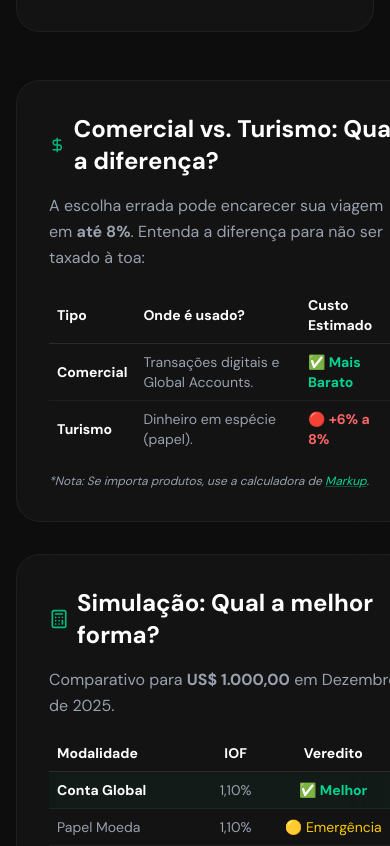
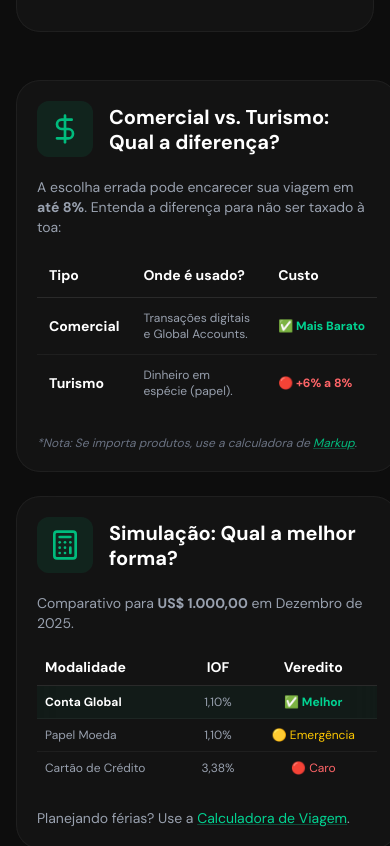
Before and after one commit to lucasgomesc1993/Site-App-Financeiro, a React (Vite) app: page /calculadoras/conversor-moedas in a window 390 px wide. Shown: the part 5001-5847 px from the top of the page. Built offline with nearby package versions, Linux system fonts and the light colour scheme.

Commit message:
fix(ui): improve table responsiveness and icon sizing on mobile

```diff
--- a/components/tools/CurrencyConverterPage.tsx
+++ b/components/tools/CurrencyConverterPage.tsx
@@ -457,78 +457,86 @@ export function CurrencyConverterPage() {
                 </div>
 
                 {/* Comercial vs Turismo & Simulação */}
-                <div className="grid md:grid-cols-2 gap-8 mb-12">
-                    <div className="bg-[#1a1a1a]/50 backdrop-blur-xl border border-white/5 rounded-3xl p-8 animate-in fade-in slide-in-from-bottom-4 duration-700">
-                        <h2 className="text-2xl font-bold text-white mb-4 flex items-center gap-2">
-                            <DollarSign className="w-6 h-6 text-emerald-500" />
+                <div className="grid md:grid-cols-2 gap-6 md:gap-8 mb-12">
+                    <div className="bg-[#1a1a1a]/50 backdrop-blur-xl border border-white/5 rounded-3xl p-5 md:p-8 animate-in fade-in slide-in-from-bottom-4 duration-700">
+                        <div className="flex items-start gap-4 mb-5">
+                            <div className="bg-emerald-500/10 p-3 rounded-xl shrink-0">
+                                <DollarSign className="w-8 h-8 text-emerald-500" />
+                            </div>
+                            <h2 className="text-xl md:text-2xl font-bold text-white leading-tight mt-1">
                                 Comercial vs. Turismo: Qual a diferença?
                             </h2>
+                        </div>
                         <div className="space-y-4 text-gray-400 leading-relaxed">
-                            <p>
+                            <p className="text-sm md:text-base">
                                 A escolha errada pode encarecer sua viagem em <strong>até 8%</strong>. Entenda a diferença para não ser taxado à toa:
                             </p>
-                            <div className="overflow-x-auto -mx-6 px-6 md:mx-0 md:px-0">
-                                <table className="w-full text-left border-collapse text-sm min-w-[300px]">
+                            <div className="overflow-x-auto w-full pb-2">
+                                <table className="w-full text-left border-collapse text-sm min-w-[320px]">
                                     <thead>
                                         <tr className="border-b border-white/10">
-                                            <th className="p-2 text-white">Tipo</th>
-                                            <th className="p-2 text-white">Onde é usado?</th>
-                                            <th className="p-2 text-white">Custo Estimado</th>
+                                            <th className="p-3 text-white whitespace-nowrap">Tipo</th>
+                                            <th className="p-3 text-white">Onde é usado?</th>
+                                            <th className="p-3 text-white whitespace-nowrap">Custo</th>
                                         </tr>
                                     </thead>
                                     <tbody className="text-gray-400">
                                         <tr className="border-b border-white/5">
-                                            <td className="p-2 font-bold text-white">Comercial</td>
-                                            <td className="p-2">Transações digitais e Global Accounts.</td>
-                                            <td className="p-2 font-bold text-emerald-400">✅ Mais Barato</td>
+                                            <td className="p-3 font-bold text-white">Comercial</td>
+                                            <td className="p-3 text-xs md:text-sm">Transações digitais e Global Accounts.</td>
+                                            <td className="p-3 font-bold text-emerald-400 text-xs md:text-sm whitespace-nowrap">✅ Mais Barato</td>
                                         </tr>
                                         <tr>
-                                            <td className="p-2 font-bold text-white">Turismo</td>
-                                            <td className="p-2">Dinheiro em espécie (papel).</td>
-                                            <td className="p-2 font-bold text-red-400">🔴 +6% a 8%</td>
+                                            <td className="p-3 font-bold text-white">Turismo</td>
+                                            <td className="p-3 text-xs md:text-sm">Dinheiro em espécie (papel).</td>
+                                            <td className="p-3 font-bold text-red-400 text-xs md:text-sm whitespace-nowrap">🔴 +6% a 8%</td>
                                         </tr>
                                     </tbody>
                                 </table>
                             </div>
-                            <p className="text-xs italic mt-2">
-                                *Nota: Se importa produtos, use a calculadora de <Link to="/calculadoras/markup" className="text-emerald-400 hover:text-emerald-300 underline decoration-emerald-400/30">Markup</Link>.
+                            <p className="text-xs italic mt-2 text-gray-500">
+                                *Nota: Se importa produtos, use a calculadora de <Link to="/calculadoras/markup" className="text-emerald-500 hover:text-emerald-300 underline decoration-emerald-400/30">Markup</Link>.
                             </p>
                         </div>
                     </div>
 
-                    <div className="bg-[#1a1a1a]/50 backdrop-blur-xl border border-white/5 rounded-3xl p-8 animate-in fade-in slide-in-from-bottom-4 duration-700 delay-200">
-                        <h2 className="text-2xl font-bold text-white mb-4 flex items-center gap-2">
-                            <Calculator className="w-6 h-6 text-emerald-500" />
+                    <div className="bg-[#1a1a1a]/50 backdrop-blur-xl border border-white/5 rounded-3xl p-5 md:p-8 animate-in fade-in slide-in-from-bottom-4 duration-700 delay-200">
+                        <div className="flex items-start gap-4 mb-5">
+                            <div className="bg-emerald-500/10 p-3 rounded-xl shrink-0">
+                                <Calculator className="w-8 h-8 text-emerald-500" />
+                            </div>
+                            <h2 className="text-xl md:text-2xl font-bold text-white leading-tight mt-1">
                                 Simulação: Qual a melhor forma?
                             </h2>
+                        </div>
                         <div className="space-y-4 text-gray-400 leading-relaxed">
-                            <p>
+                            <p className="text-sm md:text-base">
                                 Comparativo para <strong>US$ 1.000,00</strong> em Dezembro de 2025.
                             </p>
-                            <div className="overflow-x-auto -mx-6 px-6 md:mx-0 md:px-0">
-                                <table className="w-full text-left border-collapse text-sm min-w-[350px]">
+                            <div className="overflow-x-auto w-full pb-2">
+                                <table className="w-full text-left border-collapse text-sm min-w-[340px]">
                                     <thead>
                                         <tr className="border-b border-white/10">
-                                            <th className="p-2 text-white">Modalidade</th>
-                                            <th className="p-2 text-white text-center">IOF</th>
-                                            <th className="p-2 text-white text-center">Veredito</th>
+                                            <th className="p-2 text-white whitespace-nowrap">Modalidade</th>
+                                            <th className="p-2 text-white text-center whitespace-nowrap">IOF</th>
+                                            <th className="p-2 text-white text-center whitespace-nowrap">Veredito</th>
                                         </tr>
                                     </thead>
                                     <tbody className="text-gray-400">
                                         <tr className="border-b border-white/5 bg-emerald-500/5">
-                                            <td className="p-2 font-bold text-white">Conta Global</td>
-                                            <td className="p-2 text-center">1,10%</td>
-                                            <td className="p-2 text-center font-bold text-emerald-400">✅ Melhor</td>
+                                            <td className="p-2 font-bold text-white text-xs md:text-sm">Conta Global</td>
+                                            <td className="p-2 text-center text-xs md:text-sm">1,10%</td>
+                                            <td className="p-2 text-center font-bold text-emerald-400 text-xs md:text-sm whitespace-nowrap">✅ Melhor</td>
                                         </tr>
                                         <tr className="border-b border-white/5">
-                                            <td className="p-2">Papel Moeda</td>
-                                            <td className="p-2 text-center">1,10%</td>
-                                            <td className="p-2 text-center text-yellow-400">🟡 Emergência</td>
+                                            <td className="p-2 text-xs md:text-sm">Papel Moeda</td>
+                                            <td className="p-2 text-center text-xs md:text-sm">1,10%</td>
+                                            <td className="p-2 text-center text-yellow-400 text-xs md:text-sm whitespace-nowrap">🟡 Emergência</td>
                                         </tr>
                                         <tr>
-                                            <td className="p-2">Cartão de Crédito</td>
-                                            <td className="p-2 text-center">3,38%</td>
-                                            <td className="p-2 text-center text-red-400">🔴 Caro</td>
+                                            <td className="p-2 text-xs md:text-sm">Cartão de Crédito</td>
+                                            <td className="p-2 text-center text-xs md:text-sm">3,38%</td>
+                                            <td className="p-2 text-center text-red-400 text-xs md:text-sm whitespace-nowrap">🔴 Caro</td>
                                         </tr>
                                     </tbody>
                                 </table>
@@ -541,11 +549,15 @@ export function CurrencyConverterPage() {
                 </div>
 
                 {/* O que faz o Dólar subir */}
-                <div className="bg-[#1a1a1a]/50 backdrop-blur-xl border border-white/5 rounded-3xl p-8 mb-24 animate-in fade-in slide-in-from-bottom-4 duration-700">
-                    <h2 className="text-2xl font-bold text-white mb-6 flex items-center gap-2">
-                        <TrendingUp className="w-6 h-6 text-emerald-500" />
+                <div className="bg-[#1a1a1a]/50 backdrop-blur-xl border border-white/5 rounded-3xl p-5 md:p-8 mb-24 animate-in fade-in slide-in-from-bottom-4 duration-700">
+                    <div className="flex items-start gap-4 mb-6">
+                        <div className="bg-emerald-500/10 p-3 rounded-xl shrink-0">
+                            <TrendingUp className="w-8 h-8 text-emerald-500" />
+                        </div>
+                        <h2 className="text-xl md:text-2xl font-bold text-white leading-tight mt-1">
                             O que faz o Dólar subir ou descer?
                         </h2>
+                    </div>
                     <p className="text-gray-400 mb-6">
                         A cotação flutua baseada em três pilares principais. Entendê-los ajuda a melhorar seu <Link to="/calculadoras/roi" className="text-emerald-400 hover:text-emerald-300 underline decoration-emerald-400/30">ROI</Link> em operações internacionais e saber a hora certa de aportar em <Link to="/calculadoras/investimentos" className="text-emerald-400 hover:text-emerald-300 underline decoration-emerald-400/30">Investimentos</Link> no exterior:
                     </p>
```
Lines whose indentation alone changed are shown as unchanged.
